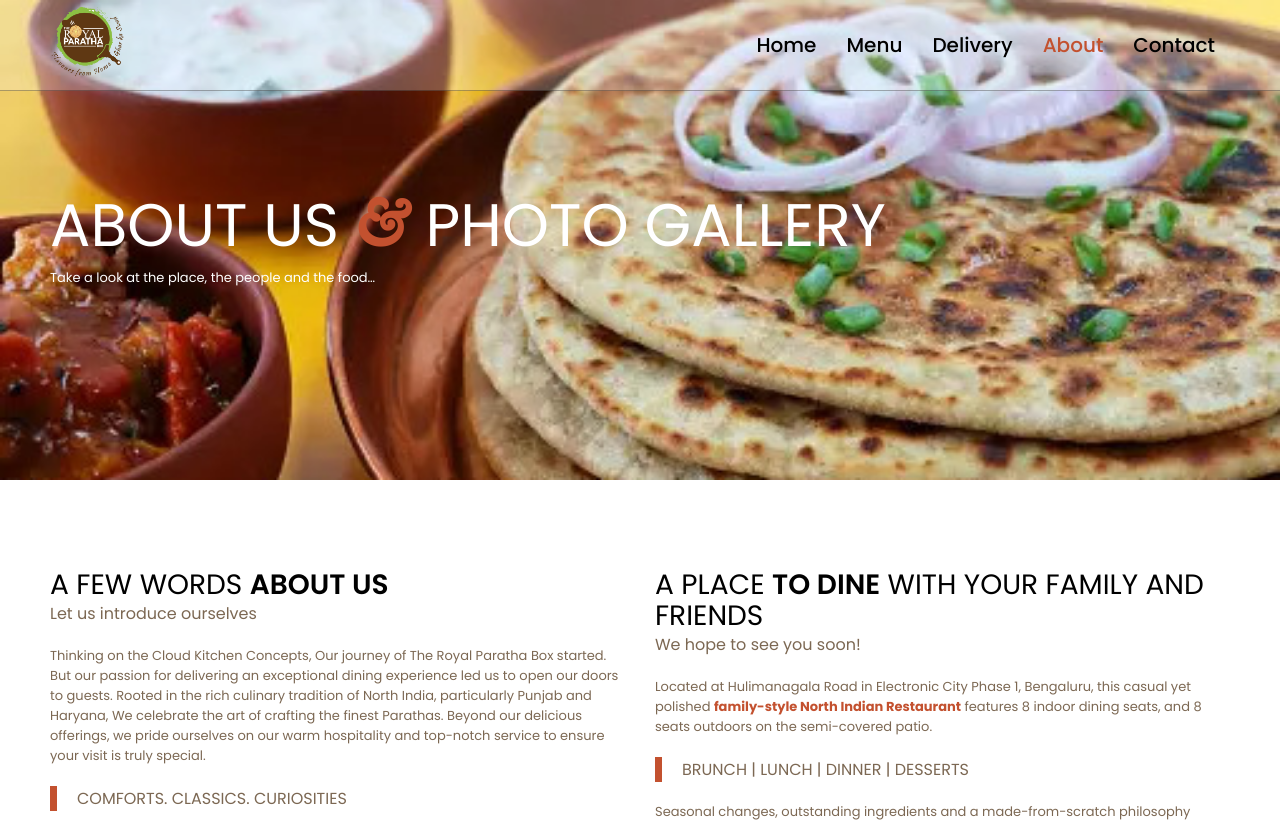
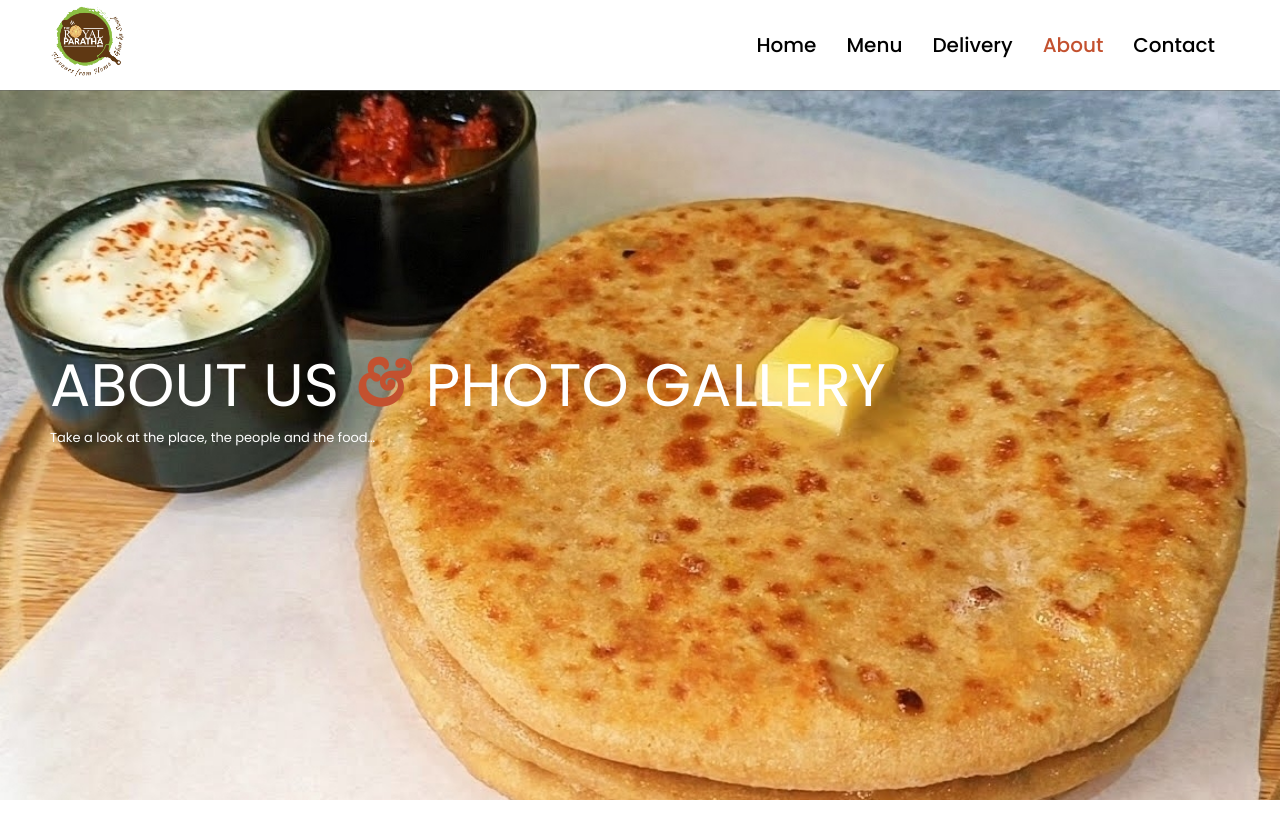
Before and after one commit to pradeepngupta/TRPB_Web, a React (Create React App) app: page /about in a window 1280 px wide. Shown: the top 822 px of the page. Built offline with nearby package versions, Linux system fonts and the light colour scheme; no server answers.

Commit message:
About Us Changes

```diff
--- a/src/components/HeroImage/HeroImage.js
+++ b/src/components/HeroImage/HeroImage.js
@@ -7,7 +7,9 @@
       className="container"
       style={{
         background: `url(${props.bgImage}) no-repeat center/cover`,
-        height: "60vh"
+        height: "100vh",
+        position: "relative",
+        backgroundPositionY: "90px"
       }}
     >
         <div className="banner-content">
--- a/src/pages/About/About.js
+++ b/src/pages/About/About.js
@@ -1,6 +1,6 @@
 import React from "react";
 import HeroImage from "../../components/HeroImage/HeroImage";
-import bgImage from "../../assets/Paratha1.jpg";
+import bgImage from "../../assets/Paratha4.jpg";
 
 import AboutInfo from './AboutInfo/AboutInfo'
 import OurData from './OurData/OurData'
```
